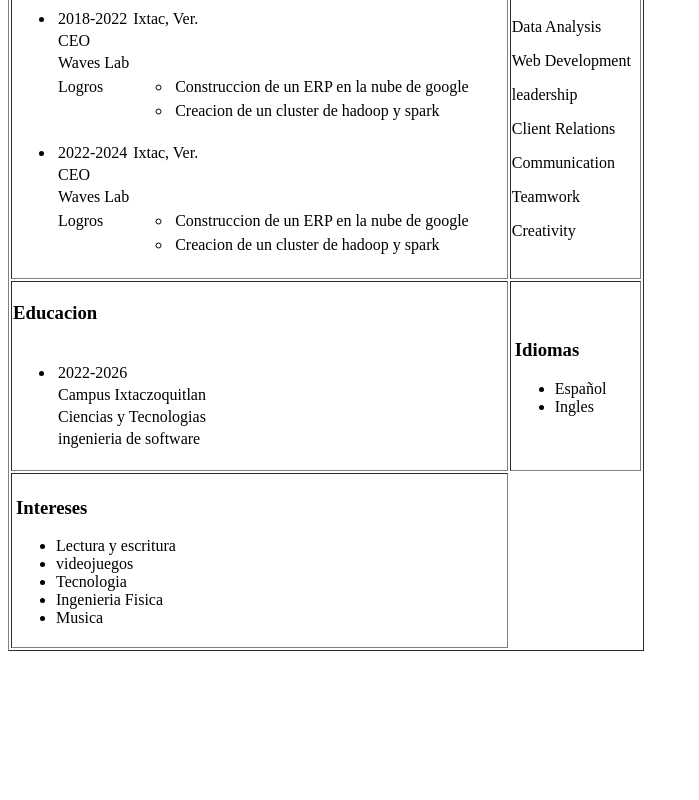
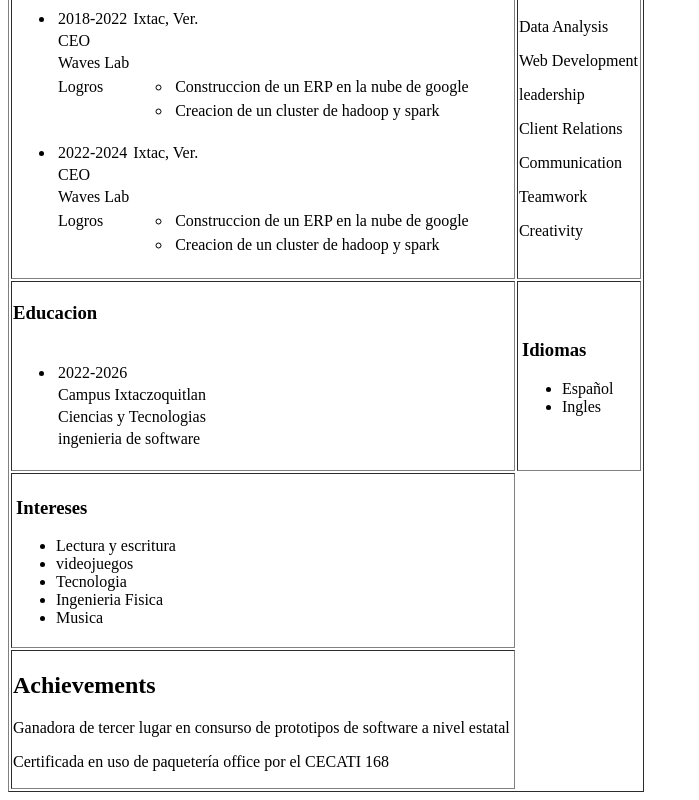
Before and after one commit to feriveramar/feriveramar.github.io, an Angular app: page / in a window 1280 px wide. Shown: the part 213-1013 px from the top of the page, without its empty margins (0-699 px from the left). Before the commit the page ends 872 px from the top, so only its background shows below. Built offline with nearby package versions, Linux system fonts and the light colour scheme.

Commit message:
add achievements branch #7

```diff
--- /dev/null
+++ b/src/app/achievements/achievements.component.html
@@ -0,0 +1,7 @@
+<section class="achivements">
+    <h1 id="achivements_title">Achievements</h1>
+    <div id="achivements_items" *ngFor="let item of achivements">
+      <div id="cuadradito"></div>
+      <p id="item">{{item.description}}</p>
+    </div>
+  </section>
--- /dev/null
+++ b/src/app/achievements/achievements.component.ts
@@ -0,0 +1,31 @@
+import { Component } from '@angular/core';
+import { CommonModule } from '@angular/common';
+
+@Component({
+  selector: 'app-achievements',
+  standalone: true,
+  imports: [CommonModule],
+  templateUrl: './achievements.component.html',
+  styleUrl: './achievements.component.css'
+})
+export class AchievementsComponent {
+
+  achivements: Array<any> = []
+
+  constructor() {}
+
+  ngOnInit(): void {
+    let achievement1 = {
+      description: "Ganadora de tercer lugar en consurso de prototipos de software a nivel estatal"
+    }
+
+    let achievement2 = {
+      description: "Certificada en uso de paquetería office por el CECATI 168"
+    }
+
+
+    this.achivements.push(achievement1);
+    this.achivements.push(achievement2);
+    console.log(this.achivements);
+  }
+}
--- a/src/app/app.component.html
+++ b/src/app/app.component.html
@@ -10,6 +10,7 @@
           <app-work-experience></app-work-experience>
       </td>
       <td>
+
           <app-skills></app-skills>
       </td>
   </tr>
@@ -29,4 +30,11 @@
         <app-interests></app-interests>
     </td>
 </tr>
+
+
+
+<tr>
+  <td>
+      <app-achievements></app-achievements>
+</tr>
 </table>
--- a/src/app/app.component.ts
+++ b/src/app/app.component.ts
@@ -6,11 +6,12 @@ import { EducationComponent } from './education/education.component';
 import { SkillsComponent } from './skills/skills.component';
 import { LanguagesComponent} from './languages/languages.component';
 import { InterestsComponent} from './interests/interests.component';
+import { AchievementsComponent} from './achievements/achievements.component';
 
 @Component({
   selector: 'app-root',
   standalone: true,
-  imports: [RouterOutlet, HeaderComponent, WorkExperienceComponent, EducationComponent, SkillsComponent, LanguagesComponent, InterestsComponent],
+  imports: [RouterOutlet, HeaderComponent, WorkExperienceComponent, EducationComponent, SkillsComponent, LanguagesComponent, InterestsComponent,AchievementsComponent],
   templateUrl: './app.component.html',
   styleUrl: './app.component.css'
 })
```
Also changed, not shown: src/app/achievements/achievements.component.css (added), 1 other file (tests, documents, lock files or other folders).
